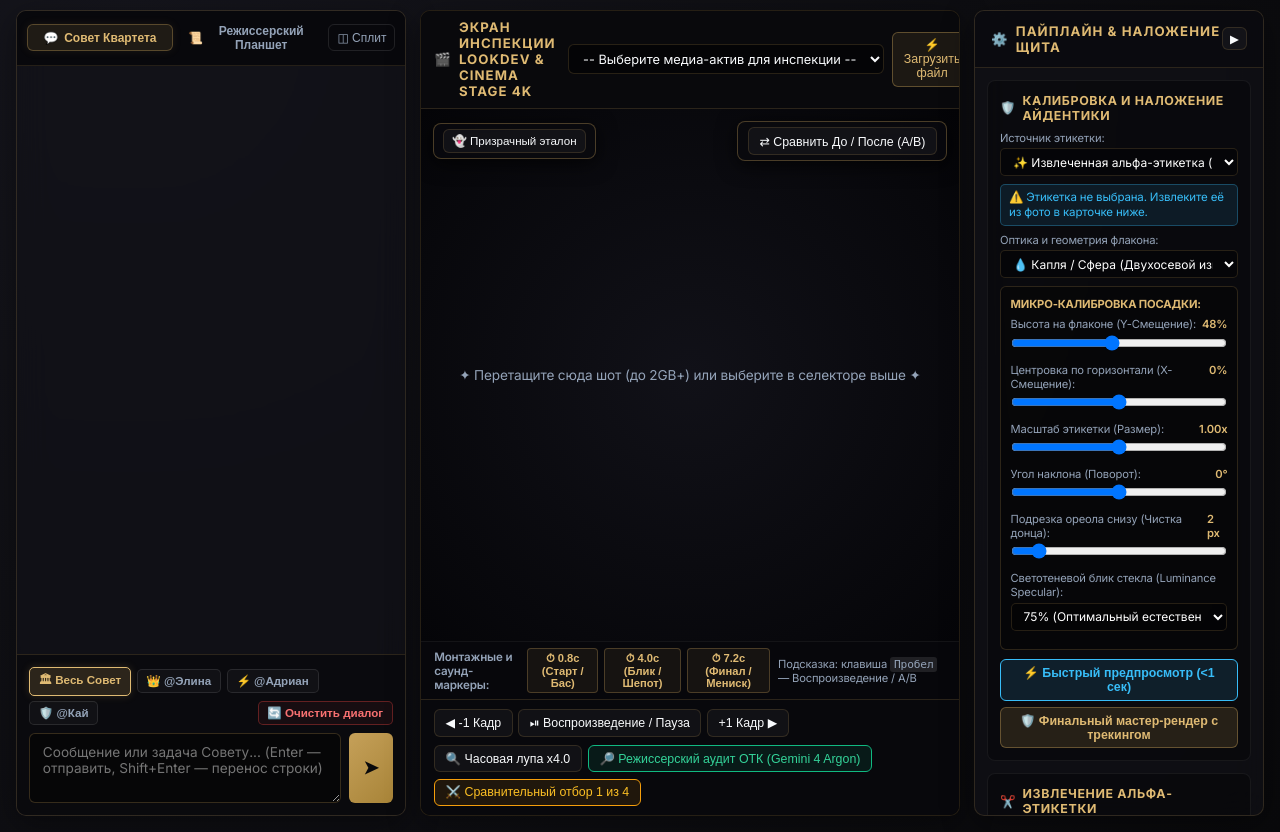
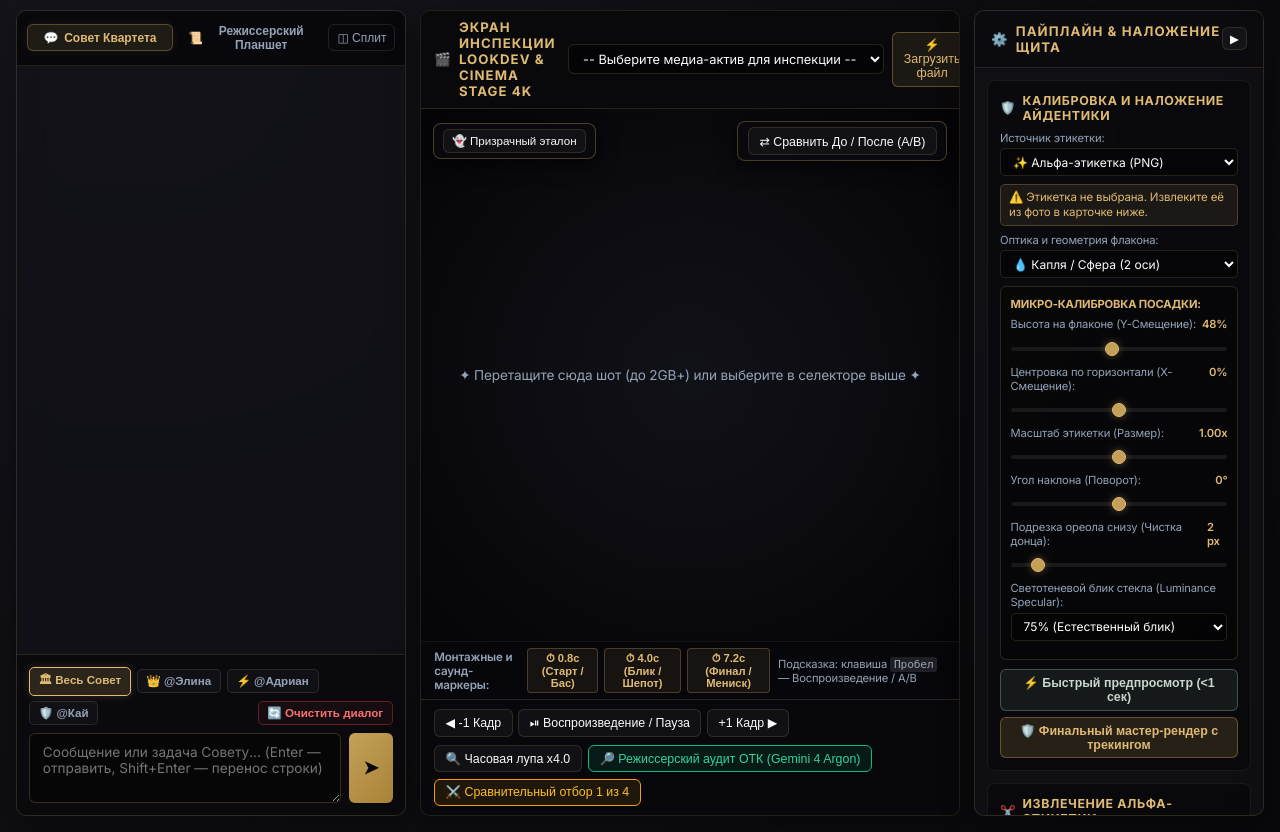
Before and after one commit to sevlani787/atelier-veo-elina, a FastAPI app: template admin/templates/boardroom.html in a window 1280 px wide. Shown: the part 57-889 px from the top of the page. Run offline with FastAPI, Linux system fonts and the light colour scheme; the template is opened without the code that fills it, so the values that code supplies are empty.

Commit message:
style(boardroom): Japandi & Quiet Luxury palette polish - matte brass sliders, smoky sage preview, concise selectors, and canonical Russian roles

```diff
--- a/admin/templates/boardroom.html
+++ b/admin/templates/boardroom.html
@@ -1402,6 +1402,72 @@
 
     }
 
+
+    /* Japandi & Haute Horlogerie Precision Range Sliders */
+    input[type="range"] {
+        -webkit-appearance: none;
+        appearance: none;
+        width: 100%;
+        height: 4px;
+        background: rgba(255, 255, 255, 0.08);
+        border-radius: 2px;
+        outline: none;
+        accent-color: #c5a059;
+        margin: 6px 0;
+        transition: background 0.2s ease;
+    }
+    input[type="range"]:hover {
+        background: rgba(197, 160, 89, 0.2);
+    }
+    input[type="range"]::-webkit-slider-thumb {
+        -webkit-appearance: none;
+        appearance: none;
+        width: 14px;
+        height: 14px;
+        border-radius: 50%;
+        background: #c5a059;
+        border: 1px solid #dfba73;
+        box-shadow: 0 0 8px rgba(197, 160, 89, 0.45);
+        cursor: pointer;
+        transition: transform 0.15s ease, background-color 0.15s ease, box-shadow 0.15s ease;
+    }
+    input[type="range"]::-webkit-slider-thumb:hover {
+        transform: scale(1.18);
+        background: #dfba73;
+        box-shadow: 0 0 12px rgba(223, 186, 115, 0.65);
+    }
+    input[type="range"]::-moz-range-thumb {
+        width: 14px;
+        height: 14px;
+        border-radius: 50%;
+        background: #c5a059;
+        border: 1px solid #dfba73;
+        box-shadow: 0 0 8px rgba(197, 160, 89, 0.45);
+        cursor: pointer;
+    }
+    input[type="range"]::-moz-range-track {
+        height: 4px;
+        background: rgba(255, 255, 255, 0.08);
+        border-radius: 2px;
+    }
+
+    .param-row select {
+        background: rgba(0, 0, 0, 0.4);
+        border: 1px solid var(--glass-border);
+        color: #e5e5e5;
+        padding: 0.32rem 0.55rem;
+        border-radius: 5px;
+        font-size: 0.72rem;
+        width: 100%;
+        white-space: nowrap;
+        overflow: hidden;
+        text-overflow: ellipsis;
+    }
+    .param-row select:focus {
+        border-color: rgba(197, 160, 89, 0.5);
+        outline: none;
+    }
+
     .param-row select, .param-row input[type="range"] {
 
         width: 100%;
@@ -1630,7 +1696,7 @@
 
                     </div>
 
-                    <div class="msg-role">{{ msg.role }}</div>
+                    <div class="msg-role">{{ "Хранитель Канона и Архитектуры" if msg.role in ["Guardian of Elina & Lore Sentinel", "GUARDIAN OF ELINA & LORE SENTINEL"] else ("Главный Режиссёр & ОТК" if "Supreme Director" in msg.role or "Quality Control" in msg.role else msg.role) }}</div>
 
                     <div class="msg-body" style="margin-top: 0.35rem;">{{ msg.text }}</div>
 
@@ -2020,9 +2086,9 @@
 
                         <select id="shield-source-mode" onchange="toggleShieldSourceMode()">
 
-                            <option value="extracted">✨ Извлеченная альфа-этикетка (PNG)</option>
-
-                            <option value="text">✍ Векторный рендер шрифта (Текст)</option>
+                            <option value="extracted">✨ Альфа-этикетка (PNG)</option>
+
+                            <option value="text">✍ Векторный шрифт</option>
 
                         </select>
 
@@ -2032,7 +2098,7 @@
 
                     <div id="shield-extracted-block" style="margin: 0.4rem 0;">
 
-                        <div id="active-label-badge" style="font-size:0.72rem; color:#38bdf8; background:rgba(56,189,248,0.1); padding:5px 8px; border-radius:5px; border:1px solid rgba(56,189,248,0.3); line-height: 1.3;">
+                        <div id="active-label-badge" style="font-size:0.72rem; color:#dfba73; background:rgba(223,186,115,0.08); padding:5px 8px; border-radius:5px; border:1px solid rgba(223,186,115,0.25); line-height: 1.3;">
 
                             <span id="active-label-text">⚠️ Этикетка не выбрана. Извлеките её из фото в карточке ниже.</span>
 
@@ -2050,11 +2116,11 @@
 
                         <select id="shield-geometry" onchange="runShieldPreview()">
 
-                            <option value="spherical">💧 Капля / Сфера (Двухосевой изгиб — Édeniste)</option>
-
-                            <option value="cylinder">🏛 Классический цилиндр (Одноосевой изгиб)</option>
-
-                            <option value="flat">💎 Плоская грань / Кристалл (Плоскость)</option>
+                            <option value="spherical">💧 Капля / Сфера (2 оси)</option>
+
+                            <option value="cylinder">🏛 Классический цилиндр (1 ось)</option>
+
+                            <option value="flat">💎 Плоская грань / Кристалл</option>
 
                         </select>
 
@@ -2172,13 +2238,13 @@
 
                             <select id="shield-blend" onchange="runShieldPreview()">
 
-                                <option value="0.75">75% (Оптимальный естественный блик)</option>
-
-                                <option value="0.90">90% (Глянцевый скользящий луч)</option>
-
-                                <option value="0.50">50% (Мягкое матовое стекло)</option>
-
-                                <option value="1.00">100% (Максимальный световой блик)</option>
+                                <option value="0.75">75% (Естественный блик)</option>
+
+                                <option value="0.90">90% (Глянцевый луч)</option>
+
+                                <option value="0.50">50% (Матовое стекло)</option>
+
+                                <option value="1.00">100% (Зеркальный блик)</option>
 
                             </select>
 
@@ -2192,7 +2258,7 @@
 
                     <div style="display: flex; flex-direction: column; gap: 0.4rem; margin-top: 0.6rem;">
 
-                        <button class="stage-btn" style="width: 100%; justify-content: center; border-color: #38bdf8; background: rgba(56, 189, 248, 0.12); color: #38bdf8; font-weight: 600;" onclick="runShieldPreview()">
+                        <button class="stage-btn btn-smoky-sage" style="width: 100%; justify-content: center; border: 1px solid rgba(116, 140, 124, 0.5); background: rgba(116, 140, 124, 0.12); color: #c8d6cb; font-weight: 600; transition: all 0.2s ease;" onmouseover="this.style.background='rgba(116,140,124,0.22)'; this.style.borderColor='rgba(116,140,124,0.85)'" onmouseout="this.style.background='rgba(116,140,124,0.12)'; this.style.borderColor='rgba(116,140,124,0.5)'" onclick="runShieldPreview()">
 
                             ⚡ Быстрый предпросмотр (<1 сек)
 
@@ -2346,6 +2412,21 @@
 
 <script>
 
+    function formatRoleName(role) {
+        if (!role) return '';
+        const roleMap = {
+            'Guardian of Elina & Lore Sentinel': 'Хранитель Канона и Архитектуры',
+            'GUARDIAN OF ELINA & LORE SENTINEL': 'Хранитель Канона и Архитектуры',
+            'Supreme Director & Visual Arbiter': 'Главный Режиссёр & ОТК',
+            'Head of Visual Quality Control': 'Главный Режиссёр & ОТК',
+            'Creative Director & Muse': 'Главный Режиссёр & Муза',
+            'Chief Architect & CTO': 'Главный Архитектор & CTO',
+            'Founder & Executive Producer': 'Основатель & Генеральный Продюсер'
+        };
+        return roleMap[role] || role;
+    }
+
+
     // =========================================================
 
     // STATE & LAYOUT MANAGEMENT
@@ -2996,7 +3077,7 @@
 
             </div>
 
-            <div class="msg-role">${role}</div>
+            <div class="msg-role">${formatRoleName(role)}</div>
 
             <div class="msg-body" style="margin-top: 0.35rem;">${escapeHtml(text)}</div>
 
@@ -4187,6 +4268,12 @@
                 alert('✅ Этикетка успешно извлечена: ' + res.reference_packshot_name);
 
                 document.getElementById('active-label-text').textContent = '✅ Активна: ' + res.reference_packshot_name;
+                const activeBadge = document.getElementById('active-label-badge');
+                if (activeBadge) {
+                    activeBadge.style.color = '#c5a059';
+                    activeBadge.style.background = 'rgba(197, 160, 89, 0.12)';
+                    activeBadge.style.borderColor = 'rgba(197, 160, 89, 0.35)';
+                }
 
             } else {
 
```
Also changed, not shown: admin/boardroom_service.py (+7 -7 lines).
